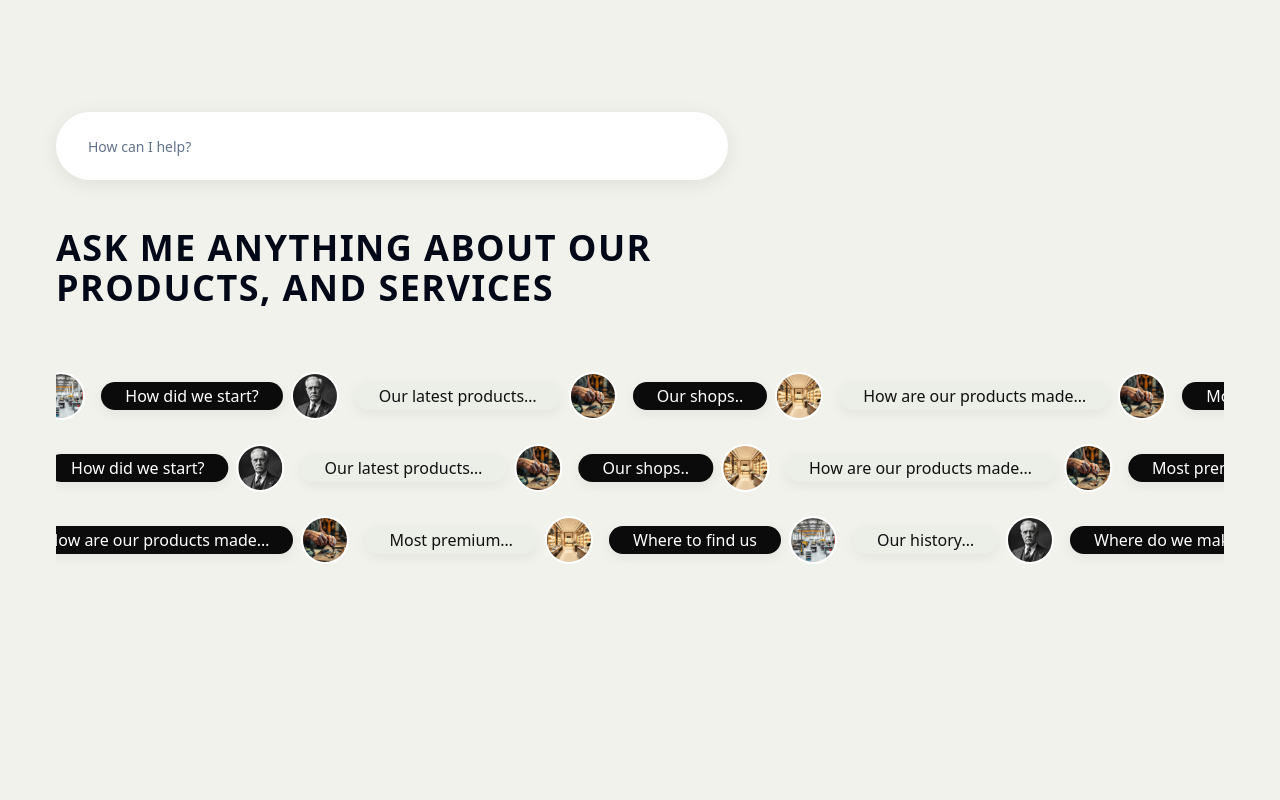
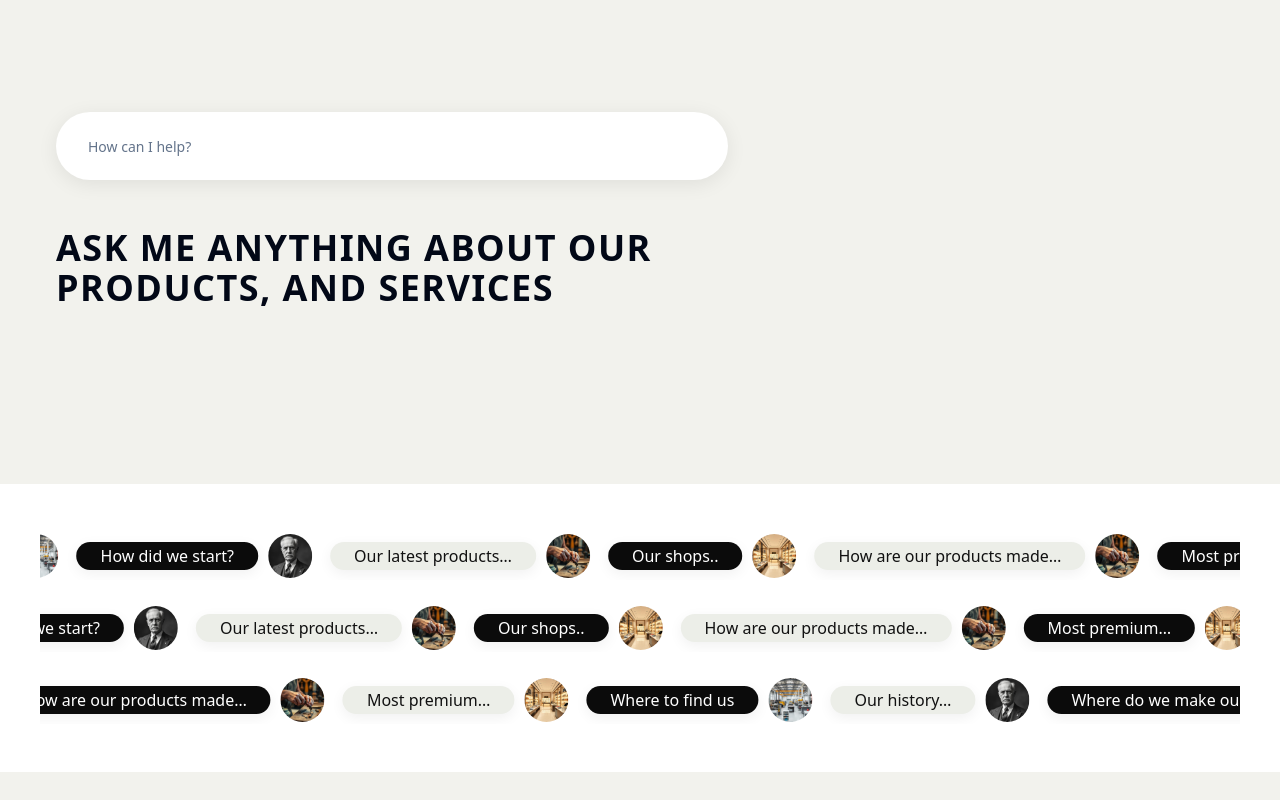
Before and after one commit to franmillaauria/arcos-chat, a React (Vite) app: page / in a window 1280 px wide. Built offline with nearby package versions, Linux system fonts and the light colour scheme.

Commit message:
Fix chip loop background
The chip loop background has been updated to a white background as per the image.

```diff
--- a/src/components/AIHeroWebchat.tsx
+++ b/src/components/AIHeroWebchat.tsx
@@ -80,9 +80,13 @@ const AIHeroWebchat = () => {
             PRODUCTS, AND SERVICES
           </h1>
         </div>
+      </div>
 
+      {/* White background section for chip rows */}
+      <div className="bg-white">
+        <div className="mx-auto max-w-[1200px]">
           {/* Chip Rows */}
-        <div className="space-y-6 overflow-hidden">
+          <div className="space-y-6 overflow-hidden py-12">
             <ChipRow
               chips={chipData[0]}
               direction="right"
@@ -103,6 +107,7 @@ const AIHeroWebchat = () => {
             />
           </div>
         </div>
+      </div>
     </section>
   );
 };
```
Lines whose indentation alone changed are shown as unchanged.
